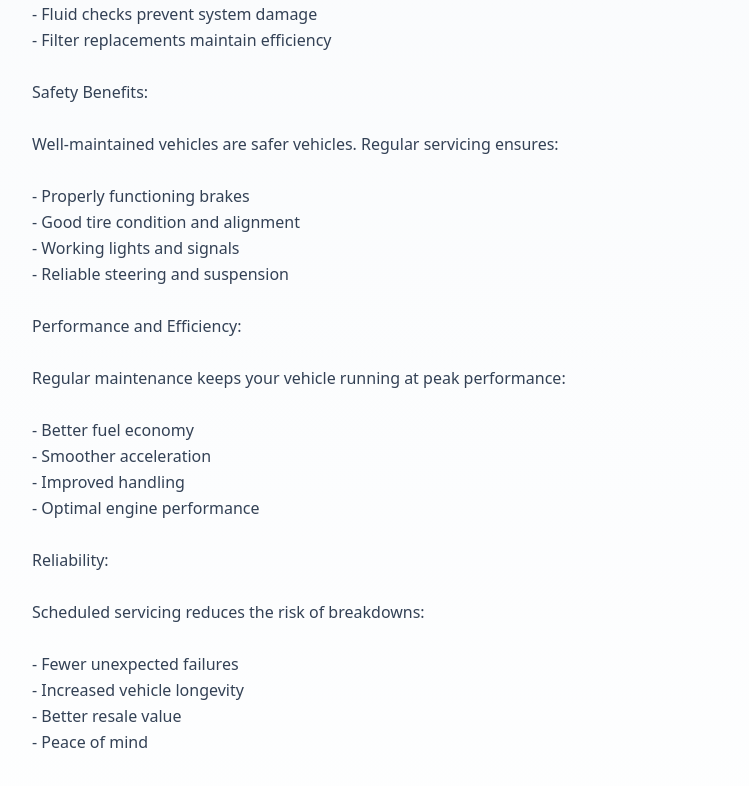
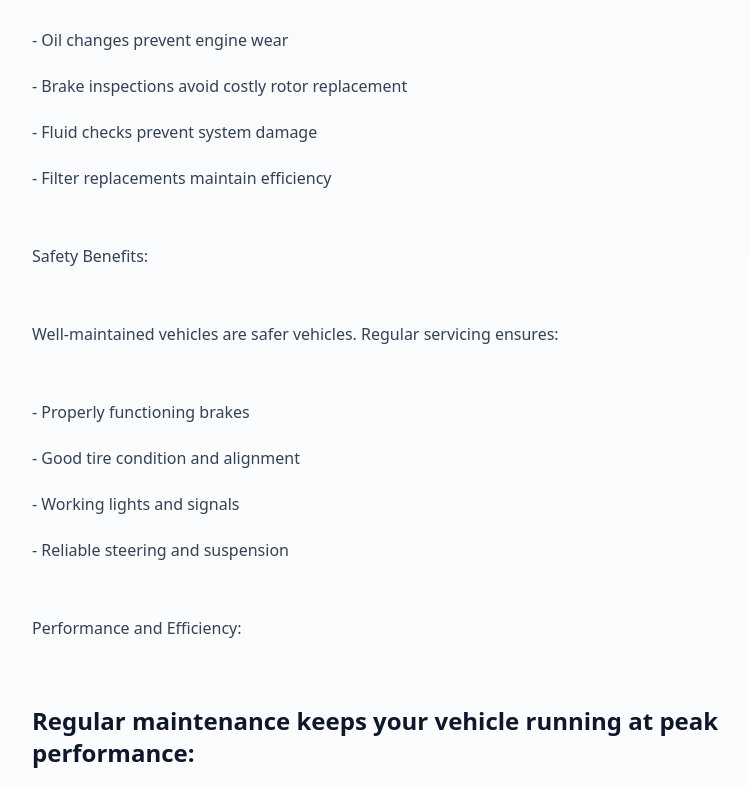
Before and after one commit to n1veklrn/soo-veeb, a React (Vite) app: page /blog/benefits-of-regular-vehicle-servicing in a window 1280 px wide. Shown: the part 665-1451 px from the top of the page, without its empty margins (184-933 px from the left). Built offline with nearby package versions, Linux system fonts and the light colour scheme.

Commit message:
Added BlogContent.tsx

```diff
--- /dev/null
+++ b/src/components/BlogContent.tsx
@@ -0,0 +1,63 @@
+interface BlogContentProps {
+  content: string;
+}
+
+export default function BlogContent({ content }: BlogContentProps) {
+  const lines = content.split('\n');
+
+  return (
+    <div className="prose prose-slate max-w-none">
+      {lines.map((line, index) => {
+        const trimmedLine = line.trim();
+
+        if (trimmedLine === '') {
+          return <div key={index} className="h-4" />;
+        }
+
+        if (trimmedLine.match(/^[A-ZÕÄÖÜŠŽ][a-zõäöüšž\s]+[?!:]$/)) {
+          return (
+            <h2 key={index} className="text-2xl font-bold text-slate-900 mt-8 mb-4">
+              {trimmedLine}
+            </h2>
+          );
+        }
+
+        if (trimmedLine.match(/^\d+\.\s+[A-ZÕÄÖÜŠŽ]/)) {
+          const match = trimmedLine.match(/^(\d+\.\s+)(.+)$/);
+          if (match) {
+            return (
+              <h3 key={index} className="text-xl font-semibold text-slate-900 mt-6 mb-3">
+                {match[1]}{match[2]}
+              </h3>
+            );
+          }
+        }
+
+        if (trimmedLine.startsWith('Kui sinu autol') || trimmedLine.startsWith('CTA:')) {
+          const cleanedLine = trimmedLine.replace(/^CTA:\s*/, '');
+          return (
+            <div key={index} className="bg-blue-50 border-l-4 border-blue-600 p-6 my-8 rounded-r-lg">
+              <p className="text-slate-900 font-medium text-lg leading-relaxed">
+                {cleanedLine}
+              </p>
+            </div>
+          );
+        }
+
+        if (trimmedLine === 'Kokkuvõte' || trimmedLine === 'Mida teha, kui mootorituli süttib?') {
+          return (
+            <h2 key={index} className="text-2xl font-bold text-slate-900 mt-8 mb-4">
+              {trimmedLine}
+            </h2>
+          );
+        }
+
+        return (
+          <p key={index} className="text-slate-700 leading-relaxed mb-4">
+            {line}
+          </p>
+        );
+      })}
+    </div>
+  );
+}
--- a/src/pages/BlogPost.tsx
+++ b/src/pages/BlogPost.tsx
@@ -1,5 +1,6 @@
 import { useParams, Link } from 'react-router-dom';
 import { blogPosts } from '../data/blogPosts';
+import BlogContent from '../components/BlogContent';
 
 export default function BlogPost() {
   const { slug } = useParams<{ slug: string }>();
@@ -39,11 +40,7 @@ export default function BlogPost() {
             <h1 className="text-4xl font-bold text-slate-900">{post.title}</h1>
           </header>
 
-          <div className="prose prose-slate max-w-none">
-            <div className="whitespace-pre-wrap text-slate-700 leading-relaxed">
-              {post.content}
-            </div>
-          </div>
+          <BlogContent content={post.content} />
         </article>
       </div>
     </div>
```
